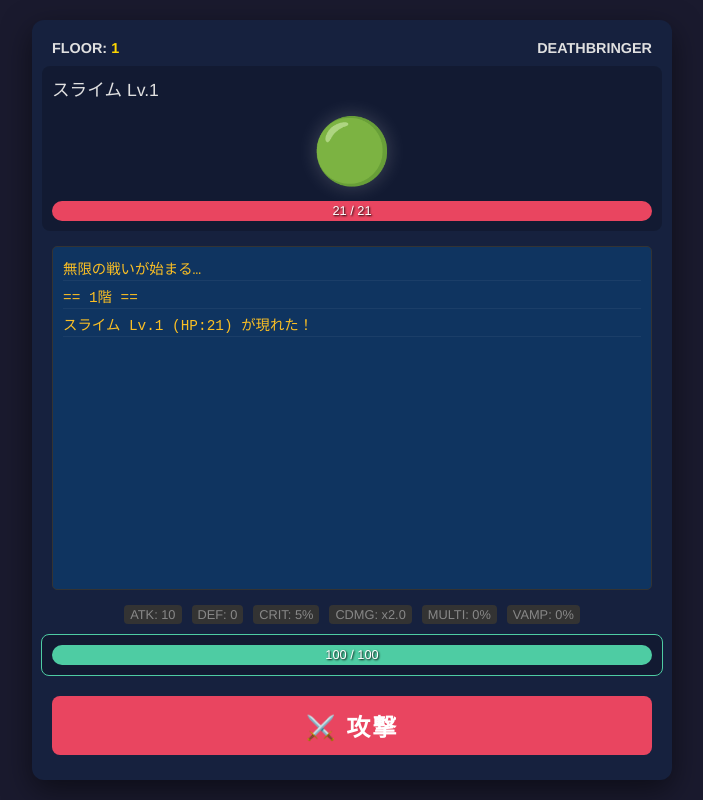
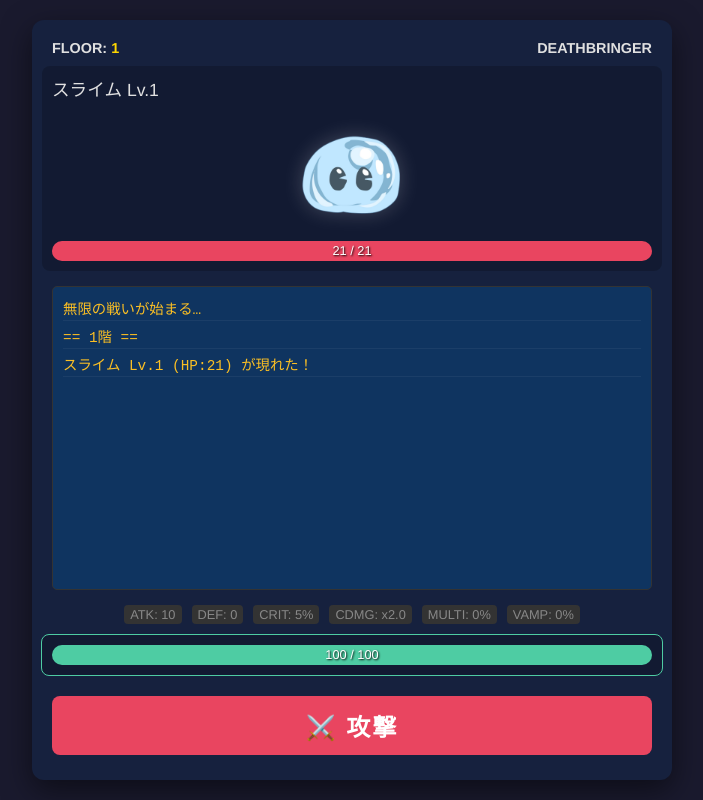
Before and after one commit to iamthe000/DEATHBRINGER, a plain HTML site: page index.html in a window 1280 px wide. Both pictures are taken after a click on the button "ゲーム開始". Shown: the whole page, without its empty margins (288-991 px from the left). Drawn offline with Linux system fonts and the light colour scheme.

Commit message:
Update index.html

```diff
--- a/index.html
+++ b/index.html
@@ -109,14 +109,22 @@
             text-shadow: 1px 1px 2px black;
         }
 
+        /* --- 画像表示用にCSSを調整 --- */
         .visual-area {
-            font-size: 4rem;
             margin: 10px 0;
-            height: 80px;
+            height: 120px; /* 画像が入るように高さを確保 */
             display: flex;
             align-items: center;
             justify-content: center;
-            text-shadow: 0 0 20px rgba(255,255,255,0.2);
+            /* テキスト用の影は削除し、画像用のフィルタに変更しても良い */
+        }
+
+        .enemy-sprite {
+            max-height: 100%;
+            max-width: 100%;
+            object-fit: contain;
+            filter: drop-shadow(0 0 10px rgba(255,255,255,0.2));
+            transition: transform 0.1s;
         }
 
         #log-area {
@@ -240,7 +248,7 @@ if ('serviceWorker' in navigator) {
             <div class="name-tag">
                 <span id="enemy-name">スライム Lv.1</span>
             </div>
-            <div class="visual-area" id="enemy-visual">🟢</div>
+            <div class="visual-area" id="enemy-visual"></div>
             <div class="hp-bar-container">
                 <div id="enemy-hp-bar" class="hp-bar-fill"></div>
                 <div id="enemy-hp-text" class="hp-text">5/5</div>
@@ -304,7 +312,7 @@ if ('serviceWorker' in navigator) {
         maxHp: 5,
         hp: 5,
         atk: 1,
-        visual: '🟢',
+        visual: 'enem.PNG', // デフォルト画像
     };
 
     /* --- Buff Database (BROKEN MODE) --- */
@@ -362,16 +370,17 @@ if ('serviceWorker' in navigator) {
         const f = GAME.floor;
 
         // Visual & Name variation
-        let type = { name: 'スライム', emoji: '🟢', scale: 1 };
+        // 画像ファイルのマッピング設定
+        let type = { name: 'スライム', img: 'enem.PNG', scale: 1 };
 
         if (f % 10 === 0) {
-            type = { name: 'キングスライム', emoji: '👑', scale: 4.0 }; // Boss scale increased
+            type = { name: 'キングスライム', img: 'enem_matu.PNG', scale: 4.0 }; // Boss
         } else if (f > 30) {
-            type = { name: 'ヴォイドスライム', emoji: '⚫', scale: 3.0 };
+            type = { name: 'ヴォイドスライム', img: 'kuro.PNG', scale: 3.0 };
         } else if (f > 20) {
-            type = { name: '魔王スライム', emoji: '👿', scale: 2.5 };
+            type = { name: '魔王スライム', img: 'yosano.PNG', scale: 2.5 };
         } else if (f > 10) {
-            type = { name: 'メタルスライム', emoji: '⚪', scale: 1.8 };
+            type = { name: 'メタルスライム', img: 'enem.PNG', scale: 1.8 }; // 画像がないため通常画像で代用
         }
 
         // Scaling logic for "Musou" mode - Smoother curve
@@ -385,7 +394,7 @@ if ('serviceWorker' in navigator) {
         if (ENEMY.atk < 1) ENEMY.atk = 1;
 
         ENEMY.name = `${type.name} Lv.${f}`;
-        ENEMY.visual = type.emoji;
+        ENEMY.visual = type.img; // 画像ファイル名をセット
 
         // Log
         log(`== ${GAME.floor}階 ==`, 'sys');
@@ -412,7 +421,10 @@ if ('serviceWorker' in navigator) {
         document.getElementById('enemy-hp-text').innerText = `${nF(ENEMY.hp)} / ${nF(ENEMY.maxHp)}`;
 
         document.getElementById('enemy-name').innerText = ENEMY.name;
-        document.getElementById('enemy-visual').innerText = ENEMY.visual;
+
+        // 画像を表示するように変更
+        const visualArea = document.getElementById('enemy-visual');
+        visualArea.innerHTML = `<img src="${ENEMY.visual}" class="enemy-sprite" alt="Enemy">`;
 
         const statsHTML = `
             <span class="stat-badge">ATK: ${nF(PLAYER.atk)}</span>
```
